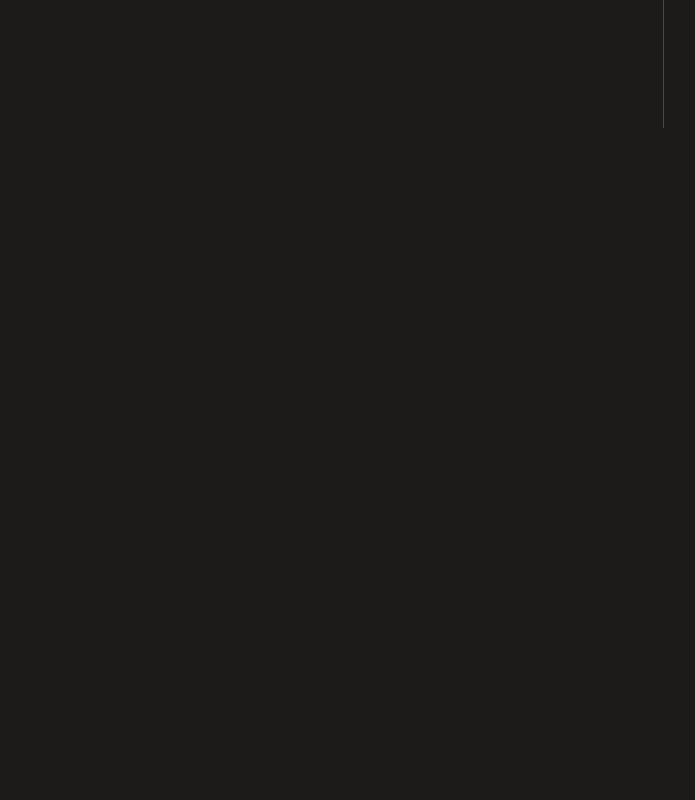
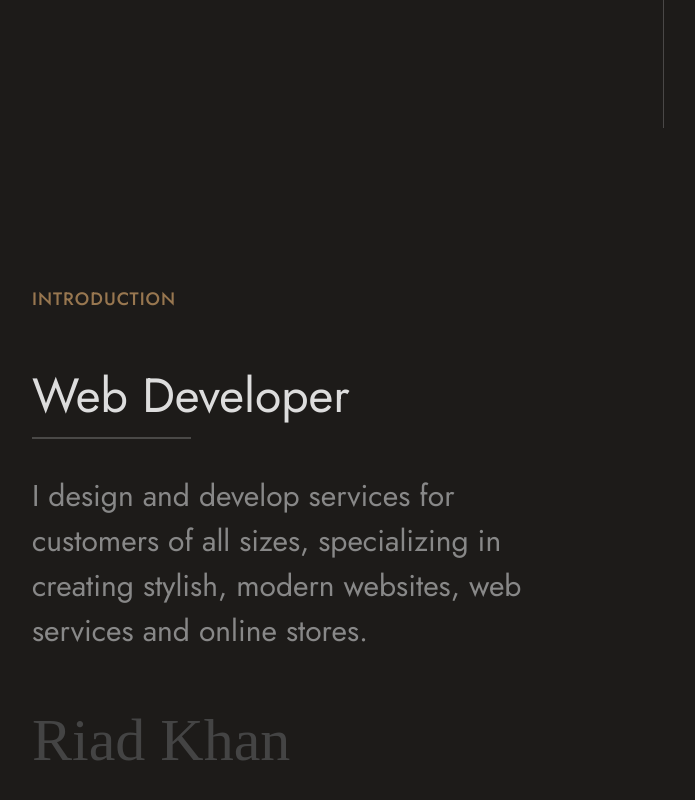
Before and after one commit to riadkhan60/MyPortfolio, a React (Vite) app: page / in a window 1280 px wide. Shown: the part 672-1472 px from the top of the page, without its empty margins (54-749 px from the left). Before the commit the page ends 800 px from the top, so only its background shows below. Built offline with nearby package versions, Linux system fonts and the light colour scheme; a web font is replaced by a local one.

Commit message:
menu toggle added

```diff
--- a/src/App.jsx
+++ b/src/App.jsx
@@ -13,6 +13,7 @@ function App() {
         <Profile />
         <div id="content" className="lg:w-[56%]">
           <Home />
+          <Home />
         </div>
         <MenuLayout />
       </div>
--- a/src/features/DrawerMenu/NavDrawer.jsx
+++ b/src/features/DrawerMenu/NavDrawer.jsx
@@ -18,7 +18,7 @@ function NavDrawer() {
   return (
     <div
       id="drawer"
-      className="fixed right-0 top-0 z-50 md:h-dvh h-full bg-[#181715] transition-all duration-500 ease-in-out max-lg:left-0 lg:right-0 lg:w-[44%]"
+      className="fixed right-0 top-0 md:bottom-0 z-50 md:h-dvh h-full bg-[#181715] transition-all duration-500 ease-in-out max-lg:left-0 lg:right-0 lg:w-[44%]"
     >
       <div onClick={onCloseMenu} className=" group absolute right-[40px] top-[40px] flex h-10 w-10 items-center justify-center border-subtitleColor hover:border ">
         <div className="  cursor-pointer text-4xl text-themeDarkshade transition-all duration-300 ease-in-out group-hover:text-xl group-hover:text-subtitleColor  ">
```
